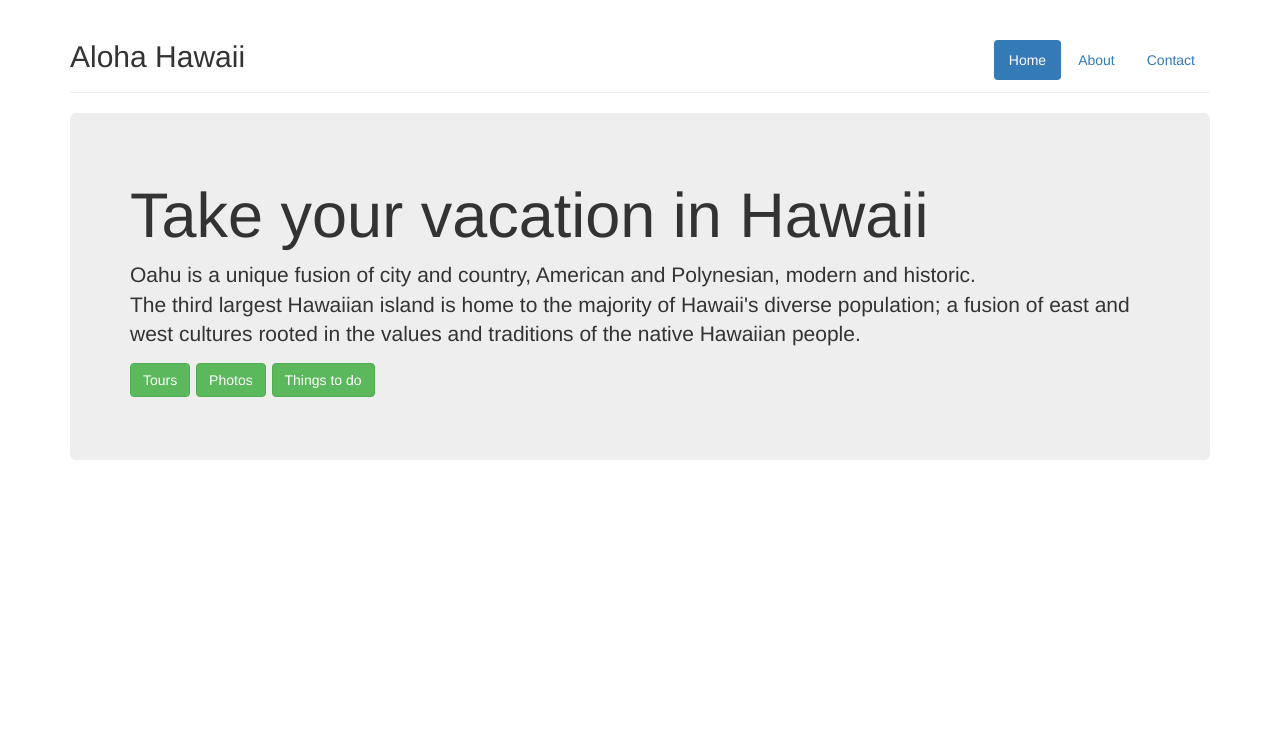
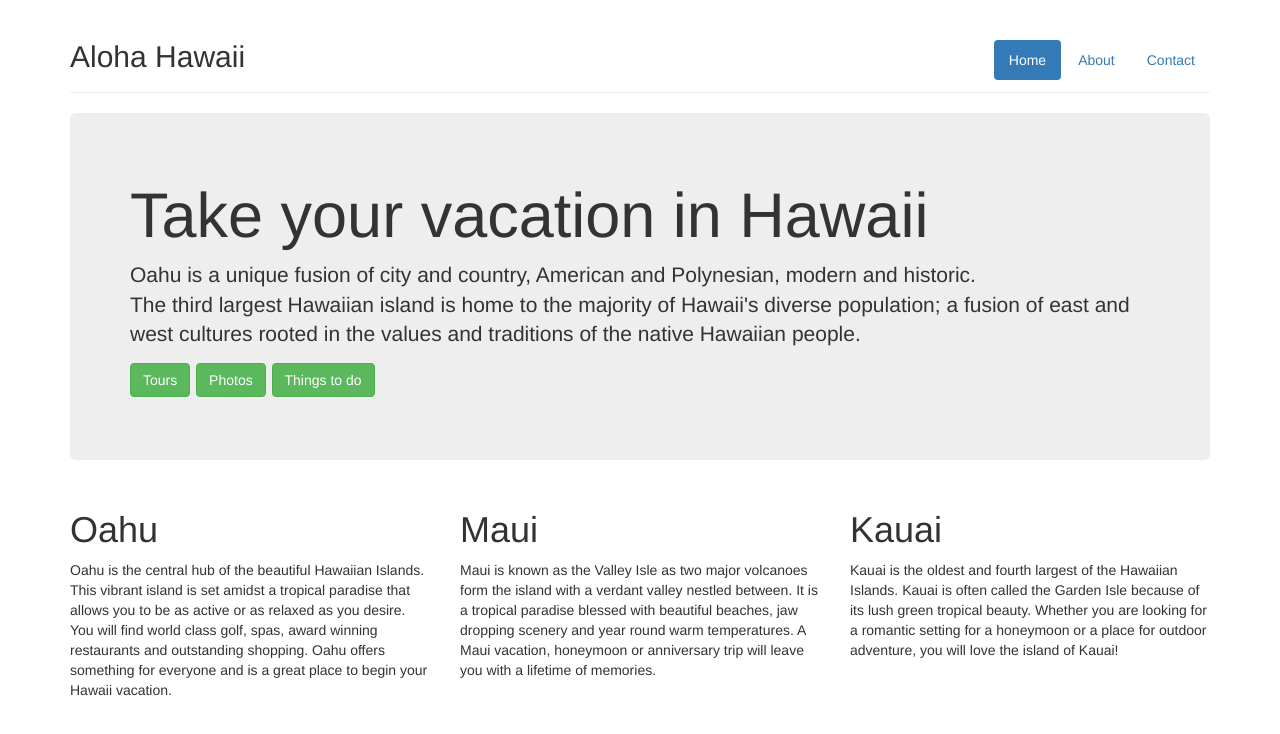
Before and after one commit to donnaditz/w1thurs-vacation, a plain HTML site: page index.html in a window 1280 px wide. Drawn offline with Linux system fonts and the light colour scheme.

Commit message:
modify grid system

```diff
--- a/index.html
+++ b/index.html
@@ -29,7 +29,28 @@
           <a class="btn btn-success" href= "http://www.101thingstodo.com/">Things to do</a>
         </p>
       </div>
+
+
+    <div class="row">
+      <div class="col-sm-4">
+        <h1>Oahu</h1>
+        <p>Oahu is the central hub of the beautiful Hawaiian Islands. This vibrant island is set amidst a tropical paradise that allows you to be as active or as relaxed as you desire. You will find world class golf, spas, award winning restaurants and outstanding shopping. Oahu offers something for everyone and is a great place to begin your Hawaii vacation.
+        </p>
+      </div>
+
+      <div class="col-sm-4">
+        <h1>Maui</h1>
+        <p>Maui is known as the Valley Isle as two major volcanoes form the island with a verdant valley nestled between. It is a tropical paradise blessed with beautiful beaches, jaw dropping scenery and year round warm temperatures. A Maui vacation, honeymoon or anniversary trip will leave you with a lifetime of memories.
+        </p>
+      </div>
+
+      <div class="col-sm-4">
+        <h1>Kauai</h1>
+        <p>Kauai is the oldest and fourth largest of the Hawaiian Islands. Kauai is often called the Garden Isle because of its lush green tropical beauty. Whether you are looking for a romantic setting for a honeymoon or a place for outdoor adventure, you will love the island of Kauai!
+        </p>
+      </div>
+
+    </div>
     </div> <!-- /.container -->
-
   </body>
 </html>
```
